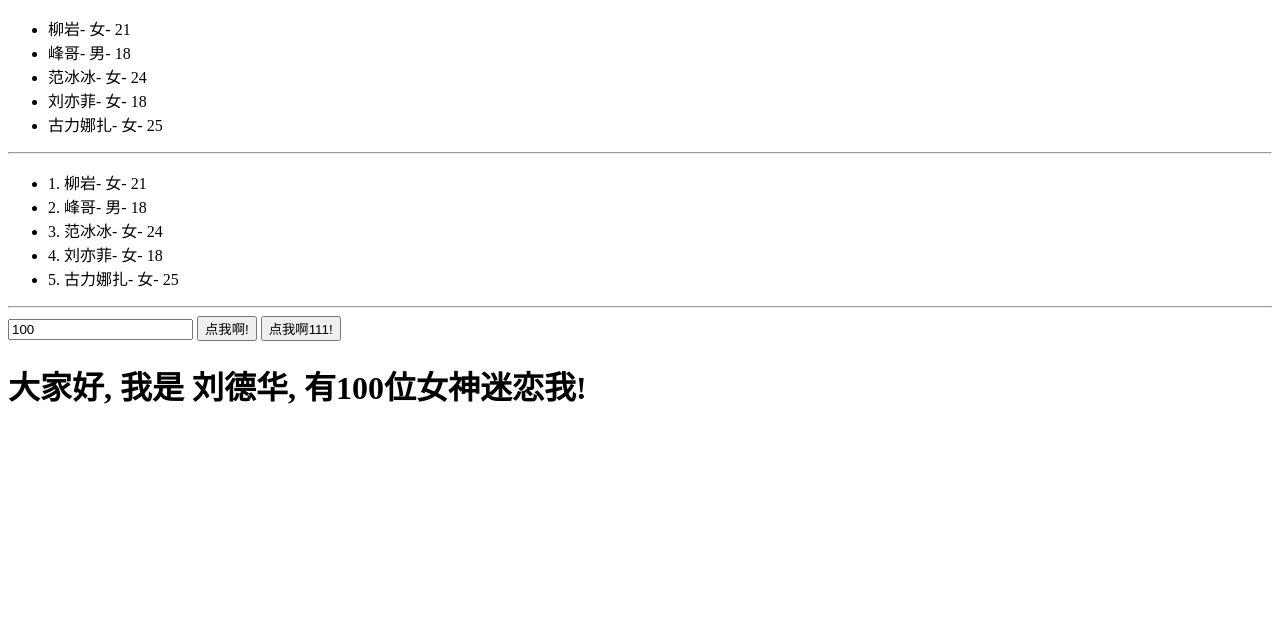
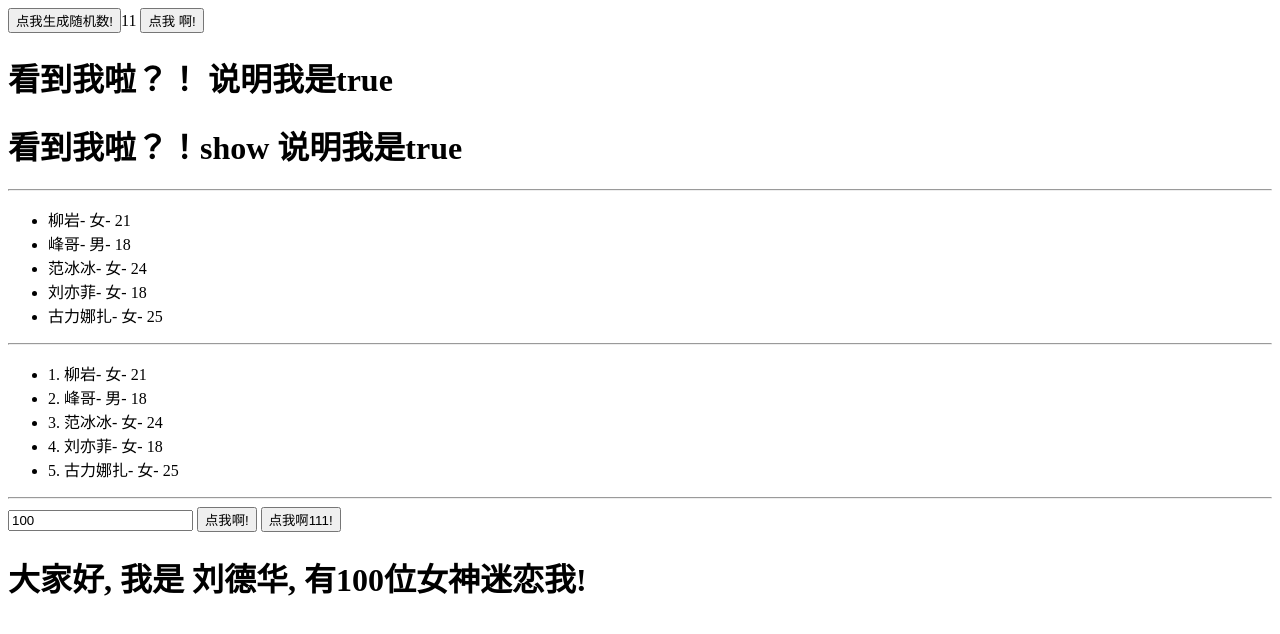
Before and after one commit to prayjourney/js-web-playground, a website: page hello-vue.html in a window 1280 px wide. Drawn offline with nearby package versions, Linux system fonts and the light colour scheme.

Commit message:
v-if, v-show

```diff
--- a/hello-vue.html
+++ b/hello-vue.html
@@ -7,6 +7,16 @@
 <body>
 <!-- vue对象的html模版 -->
 <div id="app">
+    <input type="button" value="点我生成随机数!" @click="random1=Math.random()">{{random1}}
+    <input type="button" value="点我 啊!" @click="show = !show">
+    <br>
+    <h1 v-if="show">
+        看到我啦？！ 说明我是true
+    </h1>
+    <h1 v-show="show">
+        看到我啦？！show 说明我是true
+    </h1>
+    <hr>
     <ul>
         <li v-for="user in users">{{user.name}}- {{user.gender}}- {{user.age}}</li>
     </ul>
@@ -42,7 +52,9 @@
                 {name: '范冰冰', gender: '女', age: 24},
                 {name: '刘亦菲', gender: '女', age: 18},
                 {name: '古力娜扎', gender: '女', age: 25}
-            ]
+            ],
+            show: true,
+            random1: 11
         },
         // 声明了一个方法
         methods: {
```
